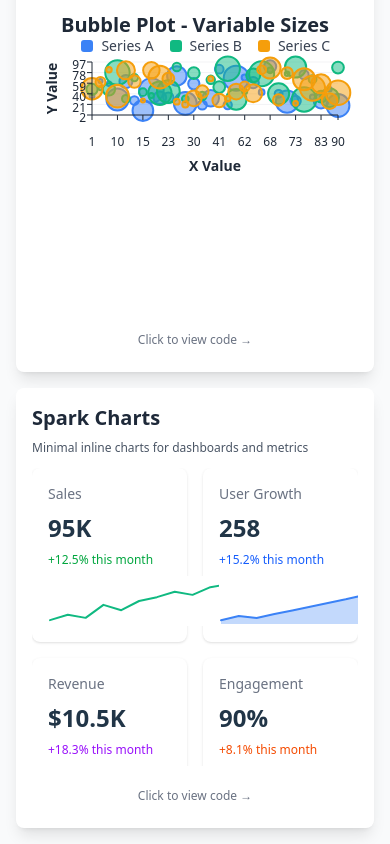
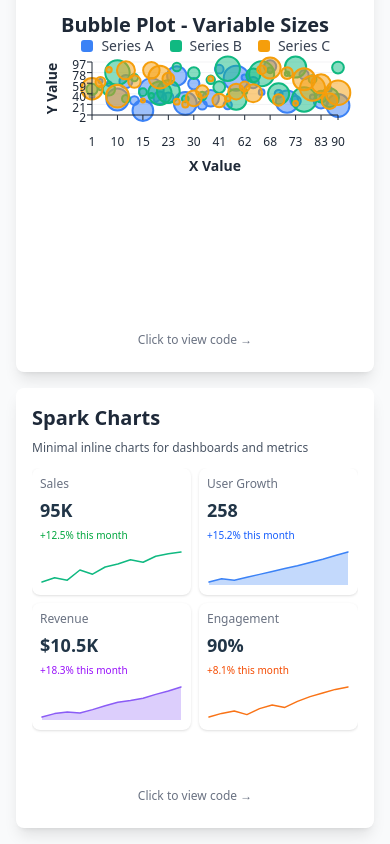
Before and after one commit to n8urm8/react-canvas-charts, a React (Vite) app in the folder packages/demo-app/: page /examples in a window 390 px wide. Shown: the part 2641-3485 px from the top of the page. Built offline with nearby package versions, Linux system fonts and the light colour scheme.

Commit message:
fix spark lines

```diff
--- a/packages/demo-app/src/components/examples/SparkChartExample.tsx
+++ b/packages/demo-app/src/components/examples/SparkChartExample.tsx
@@ -70,46 +70,46 @@ const engagementData = [
 export const SparkChartExample = () => {
   return (
     <div className="w-full h-full">
-      <div className="space-y-6">
+      <div className="space-y-4 md:space-y-6">
         {/* Metric Cards with Spark Charts */}
-        <div className="grid grid-cols-2 gap-4">
-          <div className="bg-white rounded-lg shadow p-4 space-y-2">
-            <div className="text-sm text-gray-500">Sales</div>
-            <div className="text-2xl font-bold">95K</div>
-            <div className="text-xs text-green-600">+12.5% this month</div>
-            <SparkSurface data={salesData} xKey="x" width={200} height={50}>
-              <ChartLineSeries dataKey="value" color="#10b981" lineWidth={2} />
+        <div className="grid grid-cols-2 gap-2 md:gap-4">
+          <div className="bg-white rounded-lg shadow p-2 md:p-4 space-y-1 md:space-y-2">
+            <div className="text-xs md:text-sm text-gray-500">Sales</div>
+            <div className="text-lg md:text-2xl font-bold">95K</div>
+            <div className="text-[10px] md:text-xs text-green-600">+12.5% this month</div>
+            <SparkSurface data={salesData} xKey="x" width="100%" height={40}>
+              <ChartLineSeries dataKey="value" color="#10b981" lineWidth={1.5} />
             </SparkSurface>
           </div>
 
-          <div className="bg-white rounded-lg shadow p-4 space-y-2">
-            <div className="text-sm text-gray-500">User Growth</div>
-            <div className="text-2xl font-bold">258</div>
-            <div className="text-xs text-blue-600">+15.2% this month</div>
-            <SparkSurface data={userGrowthData} xKey="x" width={200} height={50}>
+          <div className="bg-white rounded-lg shadow p-2 md:p-4 space-y-1 md:space-y-2">
+            <div className="text-xs md:text-sm text-gray-500">User Growth</div>
+            <div className="text-lg md:text-2xl font-bold">258</div>
+            <div className="text-[10px] md:text-xs text-blue-600">+15.2% this month</div>
+            <SparkSurface data={userGrowthData} xKey="x" width="100%" height={40}>
               <ChartAreaSeries dataKey="value" color="#3b82f6" opacity={0.3} />
-              <ChartLineSeries dataKey="value" color="#3b82f6" lineWidth={2} />
+              <ChartLineSeries dataKey="value" color="#3b82f6" lineWidth={1.5} />
             </SparkSurface>
           </div>
 
-          <div className="bg-white rounded-lg shadow p-4 space-y-2">
-            <div className="text-sm text-gray-500">Revenue</div>
-            <div className="text-2xl font-bold">$10.5K</div>
-            <div className="text-xs text-purple-600">+18.3% this month</div>
-            <SparkSurface data={revenueData} xKey="x" width={200} height={50}>
+          <div className="bg-white rounded-lg shadow p-2 md:p-4 space-y-1 md:space-y-2">
+            <div className="text-xs md:text-sm text-gray-500">Revenue</div>
+            <div className="text-lg md:text-2xl font-bold">$10.5K</div>
+            <div className="text-[10px] md:text-xs text-purple-600">+18.3% this month</div>
+            <SparkSurface data={revenueData} xKey="x" width="100%" height={40}>
               <ChartAreaSeries dataKey="value" color="#8b5cf6" opacity={0.3} />
-              <ChartLineSeries dataKey="value" color="#8b5cf6" lineWidth={2} />
+              <ChartLineSeries dataKey="value" color="#8b5cf6" lineWidth={1.5} />
               <ChartCursorLayer snapToDataPoints />
               <ChartTooltipLayer />
             </SparkSurface>
           </div>
 
-          <div className="bg-white rounded-lg shadow p-4 space-y-2">
-            <div className="text-sm text-gray-500">Engagement</div>
-            <div className="text-2xl font-bold">90%</div>
-            <div className="text-xs text-orange-600">+8.1% this month</div>
-            <SparkSurface data={engagementData} xKey="x" width={200} height={50}>
-              <ChartLineSeries dataKey="value" color="#f97316" lineWidth={2} />
+          <div className="bg-white rounded-lg shadow p-2 md:p-4 space-y-1 md:space-y-2">
+            <div className="text-xs md:text-sm text-gray-500">Engagement</div>
+            <div className="text-lg md:text-2xl font-bold">90%</div>
+            <div className="text-[10px] md:text-xs text-orange-600">+8.1% this month</div>
+            <SparkSurface data={engagementData} xKey="x" width="100%" height={40}>
+              <ChartLineSeries dataKey="value" color="#f97316" lineWidth={1.5} />
               <ChartCursorLayer snapToDataPoints />
               <ChartTooltipLayer />
             </SparkSurface>
```
